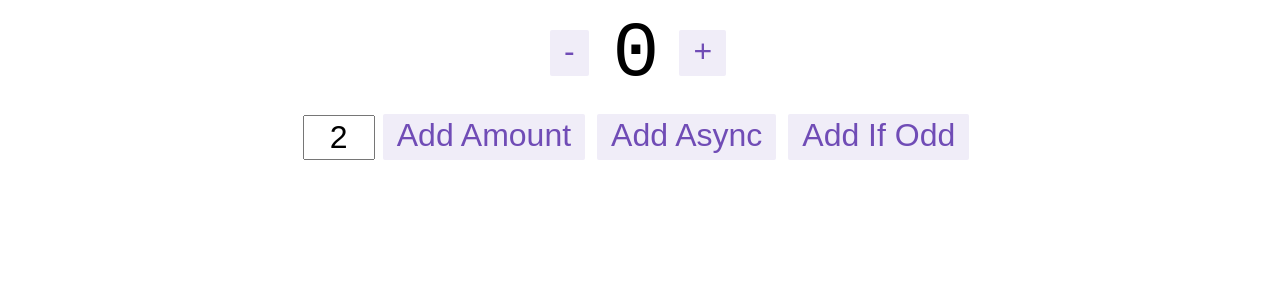
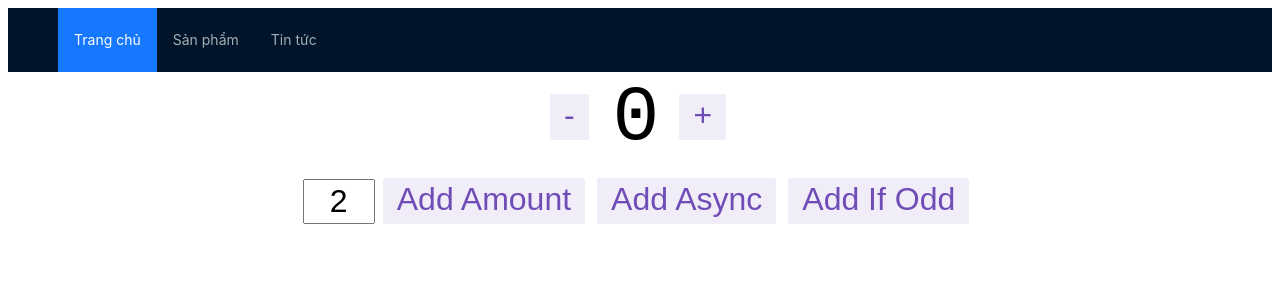
Before and after one commit to phongnhadn1991/coffee-react, a React (Create React App) app: page / in a window 1280 px wide. Shown: the top 300 px of the page. Built offline with nearby package versions, Linux system fonts and the light colour scheme.

Commit message:
set up router

```diff
--- a/package.json
+++ b/package.json
@@ -9,11 +9,13 @@
     "@testing-library/jest-dom": "^5.16.5",
     "@testing-library/react": "^13.4.0",
     "@testing-library/user-event": "^14.4.3",
+    "antd": "^5.0.5",
     "node-sass": "^7.0.3",
     "postcss-loader": "^7.0.2",
     "react": "^18.2.0",
     "react-dom": "^18.2.0",
     "react-redux": "^8.0.5",
+    "react-router-dom": "^6.4.5",
     "react-scripts": "5.0.1",
     "web-vitals": "^2.1.4"
   },
--- a/src/App.js
+++ b/src/App.js
@@ -1,9 +1,10 @@
-import React from 'react';
-import { Counter } from './features/counter/Counter';
+import { Header } from './layouts/Header/Header';
+import RouterPage from './router/RouterPage';
 function App() {
   return (
     <div className="App">
-      <Counter />
+      <Header />
+      <RouterPage />
     </div>
   );
 }
--- a/src/index.js
+++ b/src/index.js
@@ -6,13 +6,16 @@ import App from './App';
 import reportWebVitals from './reportWebVitals';
 import '../src/assets/sass/common.scss'
 
+import { BrowserRouter } from "react-router-dom";
 const container = document.getElementById('root');
 const root = createRoot(container);
 
 root.render(
   <React.StrictMode>
     <Provider store={store}>
+      <BrowserRouter>
       <App />
+      </BrowserRouter>
     </Provider>
   </React.StrictMode>
 );
--- /dev/null
+++ b/src/layouts/Header/Header.js
@@ -0,0 +1,17 @@
+import { Layout, Menu, theme } from 'antd';
+
+export const Header = () => {
+
+    const { Header } = Layout;
+    const items1 = ['Trang chủ', 'Sản phẩm', 'Tin tức'].map((key) => ({
+        key,
+        label: `${key}`,
+    }));
+
+    return (
+        <Header className="header">
+            <div className="logo" />
+            <Menu theme="dark" mode="horizontal" defaultSelectedKeys={['Trang chủ']} items={items1} />
+        </Header>
+    )
+}
--- a/src/router/RouterPage.js
+++ b/src/router/RouterPage.js
@@ -1,6 +1,7 @@
 import React, { memo, useRef } from "react"
 import { Route, Routes, useLocation } from "react-router-dom"
-import App from "../App"
+import { Counter } from "../features/counter/Counter"
+import { Router } from 'react-router-dom';
 
 const RouterPage = () => {
     const mainPageRef = useRef()
@@ -10,7 +11,7 @@ const RouterPage = () => {
             <div className="container-full">
                 <Routes>
                     <Route location={location} key={location.pathname} >
-                        <Route index element={<App />} />
+                        <Route index element={<Counter />} />
                     </Route>
                 </Routes>
             </div>
```
Also changed, not shown: 1 other file (tests, documents, lock files or other folders).
